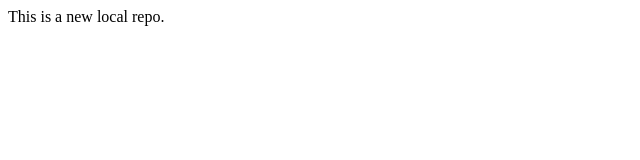
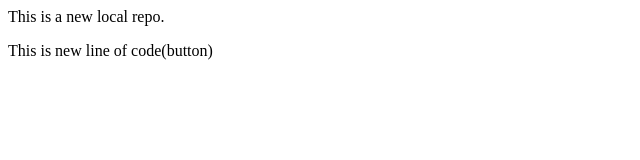
Before and after one commit to ShivanshBaliyan/Local_Repo, a plain HTML site: page index.html in a window 1280 px wide. Shown: the whole page, without its empty margins (0-640 px from the left). Drawn offline with Linux system fonts and the light colour scheme.

Commit message:
A feature on Feature1 branch

```diff
--- a/index.html
+++ b/index.html
@@ -1 +1,2 @@
 <p>This is a new local repo.</p>
+<p>This is new line of code(button)</p>
```
